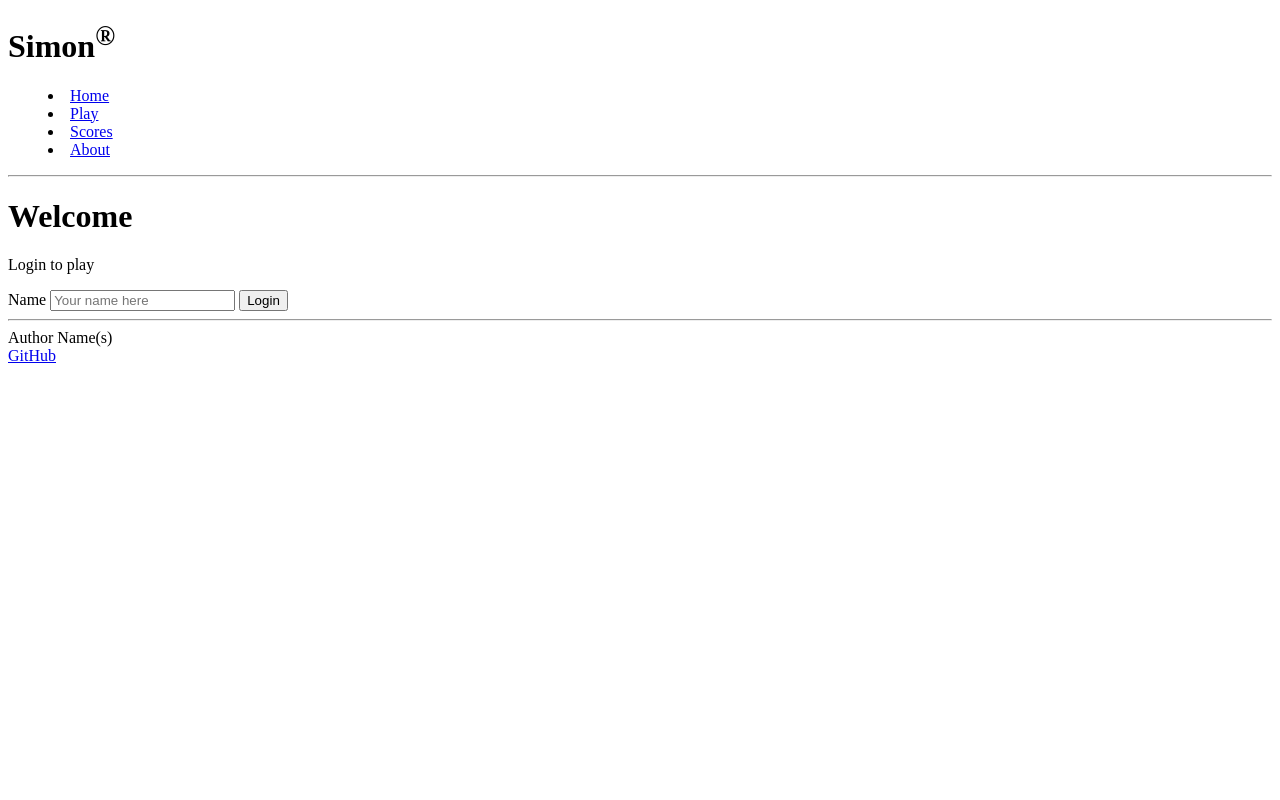
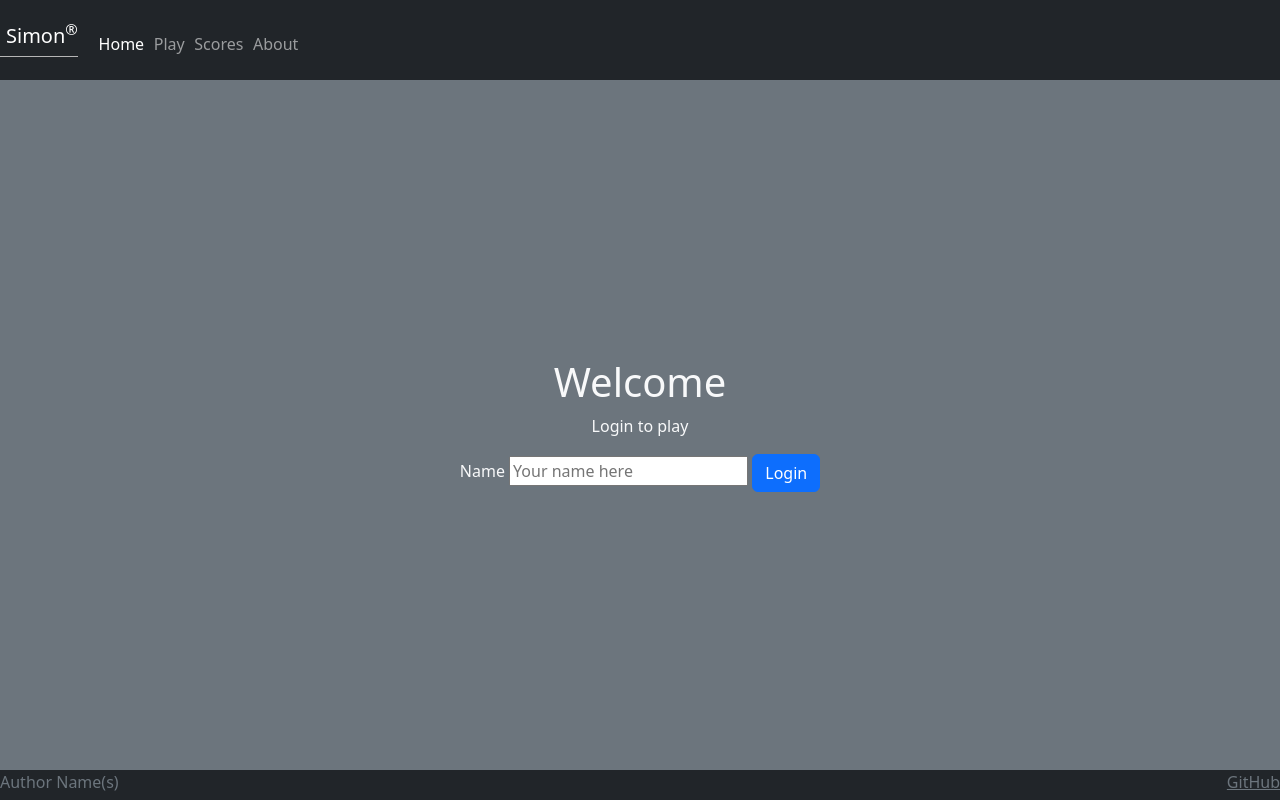
Before and after one commit to SBuss225/simon, a plain HTML site: page index.html in a window 1280 px wide. Drawn offline with nearby package versions, Linux system fonts and the light colour scheme.

Commit message:
finished index.html

```diff
--- a/index.html
+++ b/index.html
@@ -6,39 +6,50 @@
               content="width=device-width, initial-scale=1.0" />
         <title>Simon</title>
         <link rel="icon" href="favicon.ico" />
+
+        <link rel="stylesheet" href="main.css" />
+
+        <link
+            href="https://cdn.jsdelivr.net/npm/bootstrap@5.2.2/dist/css/bootstrap.min.css"
+            rel="stylesheet"
+            integrity="sha384-Zenh87qX5JnK2Jl0vWa8Ck2rdkQ2Bzep5IDxbcnCeuOxjzrPF/et3URy9Bv1WTRi"
+            crossorigin="anonymous"
+        />
     </head>
 
-    <body>
-        <header>
-            <h1>Simon<sup>&reg;</sup></h1>
-
-            <nav>
-                <menu>
-                    <li><a href="index.html">Home</a></li>
-                    <li><a href="play.html">Play</a></li>
-                    <li><a href="scores.html">Scores</a></li>
-                    <li><a href="about.html">About</a></li>
+    <body class="bg-dark text-light">
+        <header class="container-fluid">
+            <nav class="navbar fixed-top navbar-dark">
+                <a class="navbar-brand" href="#">Simon<sup>&reg;</sup></a>
+                <menu class="navbar-nav">
+                    <li class="nav-item"><a class="nav-link active" href="index.html">Home</a></li>
+                    <li class="nav-item"><a class="nav-link" href="play.html">Play</a></li>
+                    <li class="nav-item"><a class="nav-link" href="scores.html">Scores</a></li>
+                    <li class="nav-item"><a class="nav-link" href="about.html">About</a></li>
                 </menu>
             </nav>
-
-            <hr />
         </header>
 
-        <main>
+        <main class="container-fluid bg-secondary text-center">
+            <div>
                 <h1>Welcome</h1>
                 <p>Login to play</p>
                 <form method="get" action="play.html">
                     <label for="name">Name</label>
                     <input type="text" id="name" placeholder="Your name here" />
-                <button type="submit">Login</button>
+                    <button type="submit" class="btn btn-primary">Login</button>
                 </form>
+            </div>
         </main>
 
-        <footer>
-            <hr />
+        <footer class="bg-dark text-dark text-muted">
+            <div>
                 <span class="text-reset">Author Name(s)</span>
-            <br />
-            <a href="https://github.com/SBuss225/simon">GitHub</a>
+                <a
+                    class="text-reset"
+                    href="https://github.com/SBuss225/simon"
+                    >GitHub</a>
+            </div>
         </footer>
     </body>
 </html>
```
Lines whose indentation alone changed are shown as unchanged.
